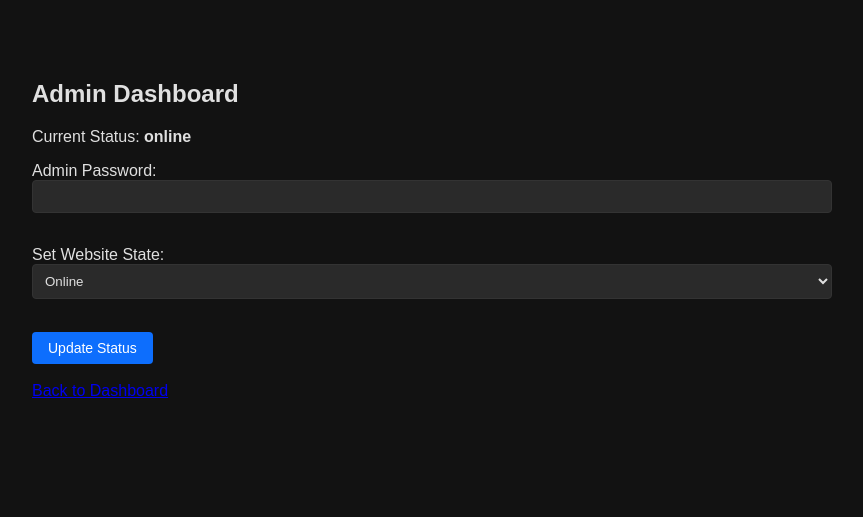
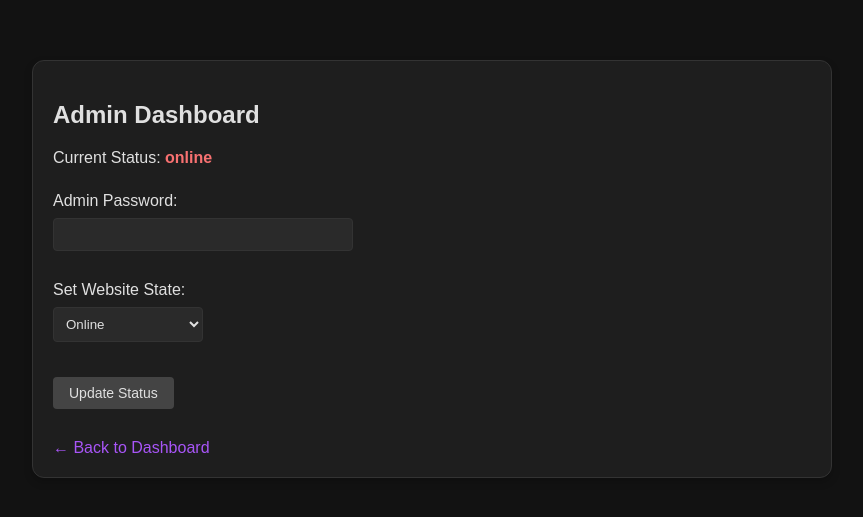
Before and after one commit to TK1612/SaintMTLweb, a Flask app: page /admin in a window 1280 px wide. Shown: the part 58-575 px from the top of the page, without its empty margins (208-1071 px from the left). Run offline with Flask 3, Linux system fonts and the light colour scheme; a user stored in the database is signed in; tables that the repository leaves empty hold one stand-in row (values such as "Sample post").

Commit message:
Update admin.html

```diff
--- a/templates/admin.html
+++ b/templates/admin.html
@@ -1,20 +1,40 @@
 {% extends "base.html" %}
+
 {% block content %}
-<h2>Admin Dashboard</h2>
-<p>Current Status: <strong>{{ status }}</strong></p>
+<div class="box">
+    <h2>Admin Dashboard</h2>
 
-<form method="POST">
-    <label>Admin Password:</label><br>
-    <input type="password" name="password" required><br><br>
+    {% if current_user.is_admin %}
+        <p style="margin-bottom: 25px;">Current Status:
+            <strong style="color: {% if site_status == 'online' %}#4ade80{% else %}#f87171{% endif %};">
+                {{ site_status | default('online') }}
+            </strong>
+        </p>
 
-    <label>Set Website State:</label><br>
-    <select name="status">
-        <option value="online" {% if status == 'online' %}selected{% endif %}>Online</option>
-        <option value="offline" {% if status == 'offline' %}selected{% endif %}>Offline</option>
-    </select><br><br>
+        <form action="{{ url_for('update_admin_status') }}" method="POST">
+            <div style="margin-bottom: 15px;">
+                <label for="admin_password" style="display: block; margin-bottom: 8px;">Admin Password:</label>
+                <input type="password" id="admin_password" name="admin_password" style="max-width: 300px;" required>
+            </div>
 
-    <button type="submit">Update Status</button>
-</form>
-<br>
-<a href="{{ url_for('index') }}">Back to Dashboard</a>
+            <div style="margin-bottom: 20px;">
+                <label for="website_state" style="display: block; margin-bottom: 8px;">Set Website State:</label>
+                <select id="website_state" name="website_state" style="max-width: 150px;">
+                    <option value="Online">Online</option>
+                    <option value="Offline">Offline</option>
+                </select>
+            </div>
+
+            <button type="submit" class="btn-secondary">Update Status</button>
+        </form>
+    {% else %}
+        <div style="padding: 20px; background-color: rgba(239, 68, 68, 0.1); border: 1px solid #ef4444; border-radius: 8px;">
+            <p style="color: #f87171; margin: 0;"><strong>Access Denied:</strong> You do not possess site modification abilities.</p>
+        </div>
+    {% endif %}
+
+    <div style="margin-top: 30px;">
+        <a href="{{ url_for('dashboard') }}" style="color: #a855f7; text-decoration: none;">&larr; Back to Dashboard</a>
+    </div>
+</div>
 {% endblock %}
```
